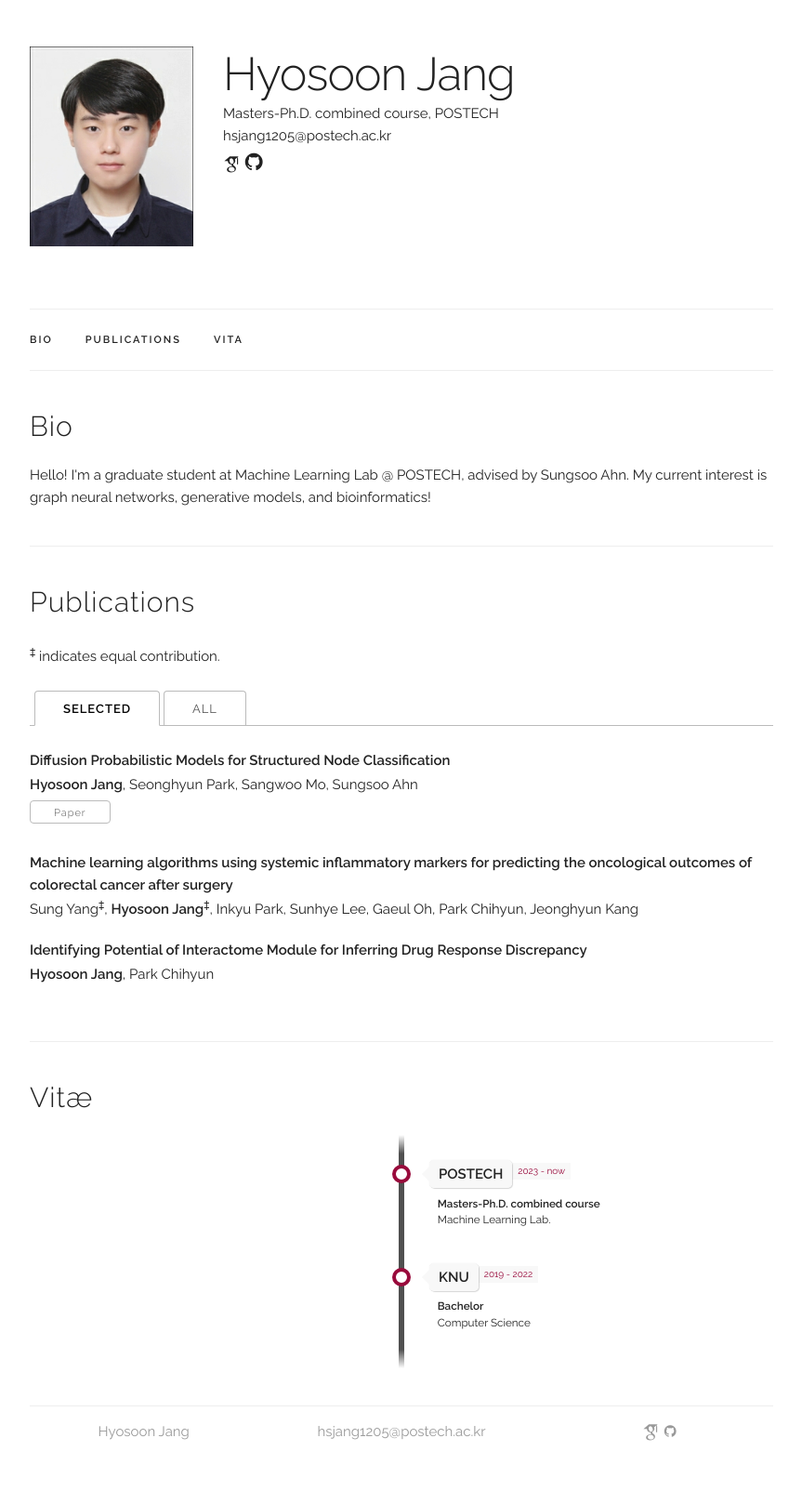
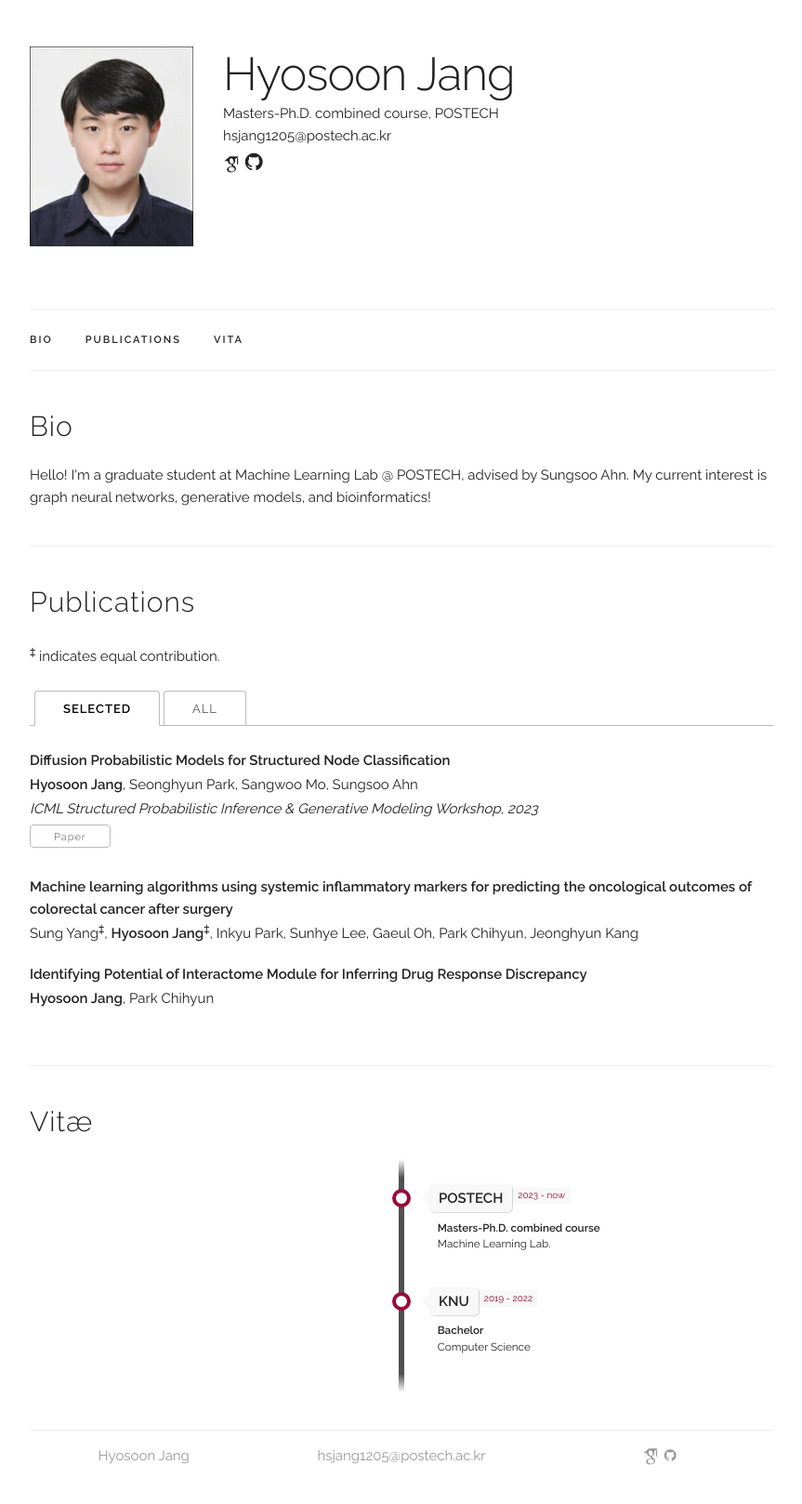
Before and after one commit to hsjang0/hsjang, a Jekyll site: the page built from index.html, in a window 1280 px wide. Shown: the whole page at 93% size, without its empty margins (208-1071 px from the left). Built offline with Jekyll 4.4.1, drawn with Linux system fonts in a browser that asks for light colours; some web fonts are replaced; before the commit the page ends 1592 px from its top, so only the background shows below that.

Commit message:
Update publications.yaml

```diff
--- a/_data/publications.yaml
+++ b/_data/publications.yaml
@@ -1,6 +1,7 @@
 papers:
   - title: "Diffusion Probabilistic Models for Structured Node Classification"
     authors: "<b>Hyosoon Jang</b>, Seonghyun Park, Sangwoo Mo, Sungsoo Ahn"
+    venue: "ICML Structured Probabilistic Inference & Generative Modeling Workshop, 2023"
     paper_pdf: "/assets/publications/23_DPMSNC.pdf"
     selected: y
 
```
